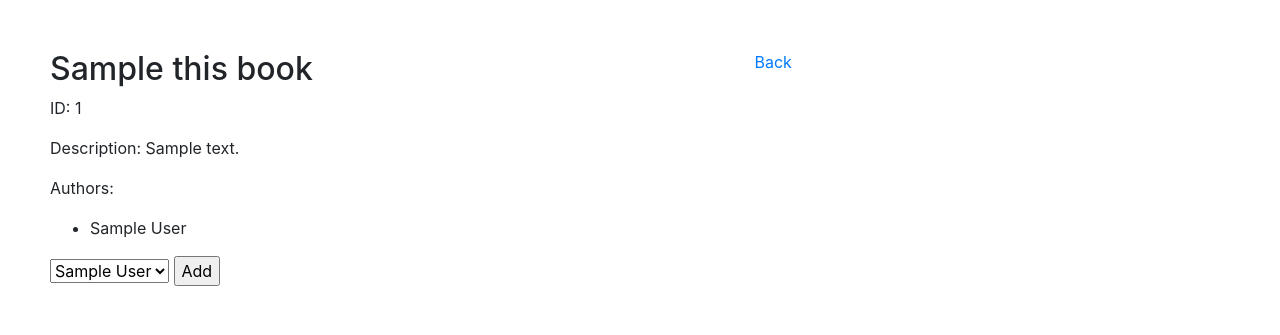
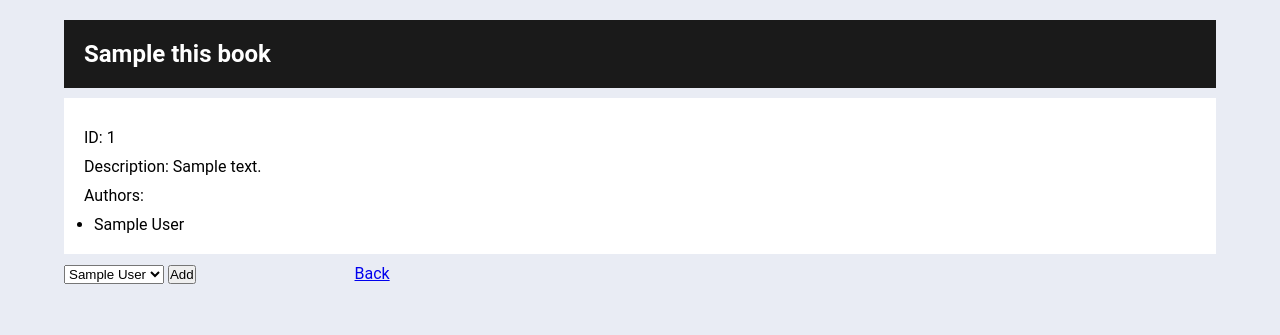
Before and after one commit to jcampillay8/Django-Authors-Book, a Django app: template book_authors_proj/apps/book_authors_app/templates/book.html in a window 1280 px wide. Shown: the top 335 px of the page. Run offline with Django 3.2, Linux system fonts and the light colour scheme; the template is opened without the code that fills it: most values are stand-ins (such as "Sample title", 1, 10 or a date in 2020); some libraries are stand-ins or nearby versions.

Commit message:
Ventana Book html y css terminada

```diff
--- /dev/null
+++ b/book_authors_proj/apps/book_authors_app/static/style_book.css
@@ -0,0 +1,53 @@
+*{
+    padding:0;
+    margin:0;
+    box-sizing: border-box;
+}
+body{
+    background: #E9ECF4;
+    color:#000;
+    font-family: 'Roboto', sans-serif;
+}
+.contenedor{
+    width:90%;
+    max-width: 1200px;
+    margin:20px auto;
+    display: grid;
+    grid-gap:10px;
+    grid-template-columns: repeat(4,1fr);
+    grid-template-rows: repeat(6,auto);
+}
+
+.contenedor .header,
+.contenedor .book_desc,
+.contenedor .tabla{
+    background: #fff;
+    padding: 20px;
+}
+
+.contenedor .header{
+    text-decoration: none;
+    background: #1a1a1a;
+    color: #fff;
+    grid-column:1/5;
+    display: flex;
+    align-content: flex-start;
+}
+
+.contenedor .header a{
+    text-decoration: none;
+    color: #fff;
+}
+
+.contenedor .book_desc{
+    grid-column:1/5;
+}
+
+p{
+    margin-top: 10px;
+    margin-bottom: 10px;
+}
+
+ul{
+    margin-left: 10px;
+}
--- a/book_authors_proj/apps/book_authors_app/templates/book.html
+++ b/book_authors_proj/apps/book_authors_app/templates/book.html
@@ -1,25 +1,20 @@
 <!DOCTYPE html>
-    <html>
-    <head>
-        <title>Books & Authors</title>
-        <link rel="stylesheet" href="https://stackpath.bootstrapcdn.com/bootstrap/4.2.1/css/bootstrap.min.css" integrity="sha384-GJzZqFGwb1QTTN6wy59ffF1BuGJpLSa9DkKMp0DgiMDm4iYMj70gZWKYbI706tWS" crossorigin="anonymous">
-        <style>
-            body{
-                margin: 50px;
-            }
-            div, a{
-                display: inline-block;
-                vertical-align: top;
-            }
-            div{
-                width: 500px;
-                margin-right: 200px;
-            }
-        </style>
-    </head>
-    <body>
-        <div>
+<html lang="en">
+<head>
+    <meta charset="UTF-8">
+    <meta http-equiv="X-UA-Compatible" content="IE=edge">
+    <meta name="viewport" content="width=device-width, initial-scale=1.0">
+    <title>Document</title>
+    {% load static %}
+    <link rel="stylesheet" type="text/css" href="{% static 'style_book.css' %}">
+
+</head>
+<body>
+    <div class="contenedor">
+        <div class="header">
             <h2>{{ this_book.title }}</h2>
+        </div>
+        <section class='book_desc'>
             <p>ID: {{ this_book.id }}</p>
             <p>Description: {{ this_book.desc }}</p>
             <p>Authors:</p>
@@ -28,6 +23,8 @@
                 <li>{{ auth.first_name }} {{ auth.last_name }}</li>
                 {% endfor %}
             </ul>
+        </section>
+        <div class="forma">
             <form action='/add_auth_to_book/{{ this_book.id }}' method='post'>
                 {% csrf_token %}
                 <select name="auth_id">
@@ -37,8 +34,8 @@
                 </select>
                 <input type="submit" value="Add">
             </form>
-
         </div>
         <a href="/">Back</a>
-    </body>
+    </div>
+</body>
 </html>
--- a/book_authors_proj/apps/book_authors_app/templates/books.html
+++ b/book_authors_proj/apps/book_authors_app/templates/books.html
@@ -7,6 +7,7 @@
     <title>Document</title>
     {% load static %}
     <link rel="stylesheet" type="text/css" href="{% static 'style_books.css' %}">
+    <link rel="stylesheet" type="text/css" href="{% static 'style_book.css' %}">
 
 </head>
 <body>
```
Also changed, not shown: book_authors_proj/apps/book_authors_app/templates/booksdos.html (deleted, +0 -54 lines).
